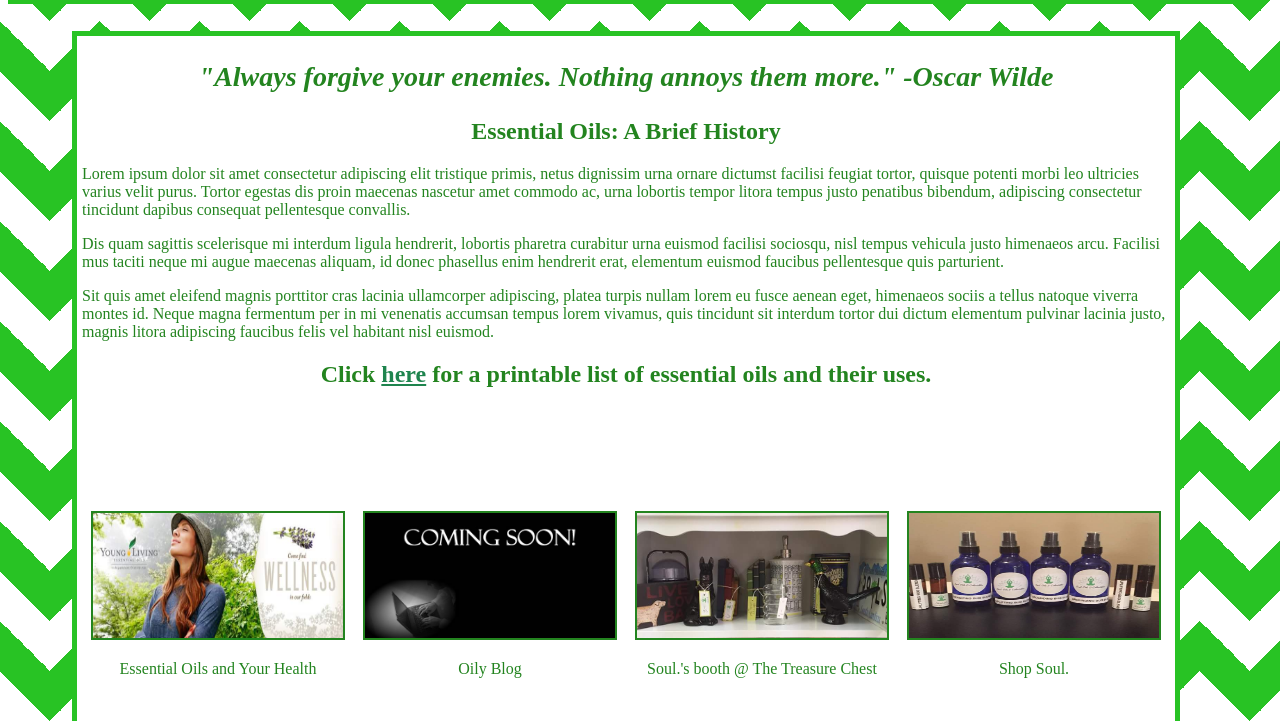
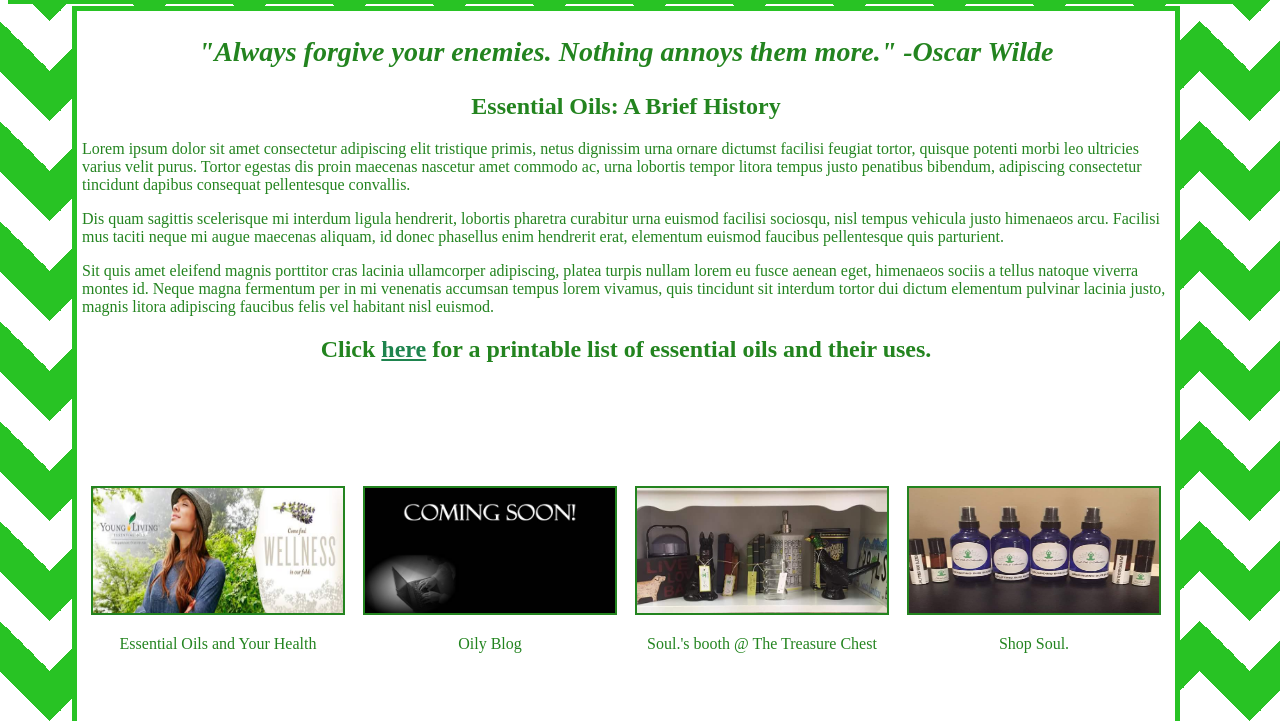
Before and after one commit to ALee4428/soul, a plain HTML site: page index.html in a window 1280 px wide. Shown: the part 79-800 px from the top of the page. Drawn offline with Linux system fonts and the light colour scheme.

Commit message:
margin adjust for page_container

```diff
--- a/welcome.css
+++ b/welcome.css
@@ -106,7 +106,7 @@ nav{
   border: 5px solid #28c324;
   display: inline-block;
   height: auto;
-  margin: 8vw 5vw 5vw 5vw;
+  margin: 6vw 5vw 5vw 5vw;
   padding: 0 5px;
   width: 85vw;
 }
```
